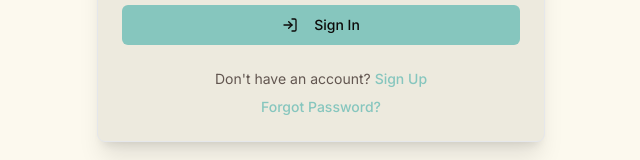
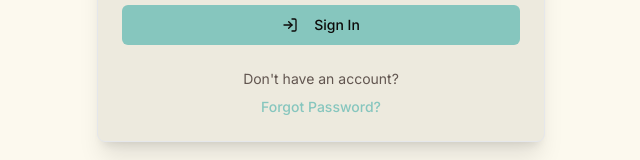
Before and after one commit to theonlytruebigmac/ChronoChimp, a Next.js app: page /auth/login in a window 1280 px wide. Shown: the part 476-636 px from the top of the page, without its empty margins (319-959 px from the left). Built offline with nearby package versions, Linux system fonts and the light colour scheme.

Commit message:
removed sign up button for now

```diff
--- a/src/app/auth/login/page.tsx
+++ b/src/app/auth/login/page.tsx
@@ -15,9 +15,9 @@ export default function LoginPage() {
         <LoginForm />
         <p className="mt-6 text-center text-sm text-muted-foreground">
           Don&apos;t have an account?{' '}
-          <Link href="/auth/register" className="font-medium text-primary hover:underline">
+          {/* <Link href="/auth/register" className="font-medium text-primary hover:underline">
             Sign Up
-          </Link>
+          </Link> */}
         </p>
          <p className="mt-2 text-center text-sm text-muted-foreground">
           <Link href="/auth/forgot-password" className="font-medium text-primary hover:underline">
```
